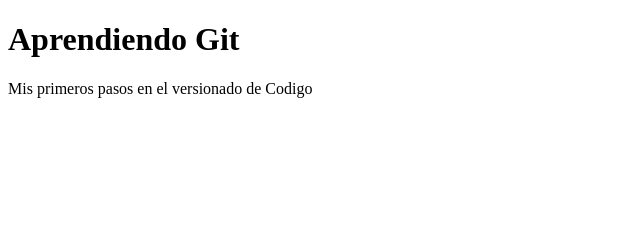
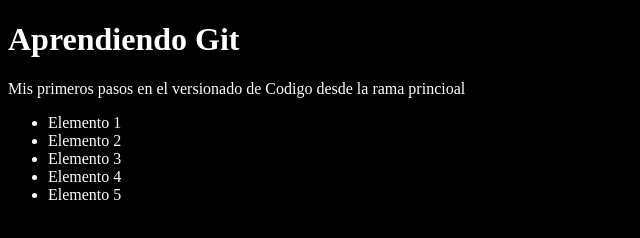
Before and after one commit to Miguel-Espitia97/youtube-git, a plain HTML site: page index.html in a window 1280 px wide. Shown: the whole page, without its empty margins (0-640 px from the left). Drawn offline with Linux system fonts and the light colour scheme.

Commit message:
Agregando style.css al index.html

```diff
--- a/index.html
+++ b/index.html
@@ -5,9 +5,17 @@
     <meta http-equiv="X-UA-Compatible" content="IE=edge">
     <meta name="viewport" content="width=device-width, initial-scale=1.0">
     <title>Aprendiendo Git </title>
+    <link rel="stylesheet" href="style.css">
 </head>
 <body>
     <h1>Aprendiendo Git</h1>
-    <p>Mis primeros pasos en el versionado de Codigo</p>
+    <p>Mis primeros pasos en el versionado de Codigo desde la rama princioal</p>
+    <ul>
+        <li>Elemento 1</li>
+        <li>Elemento 2</li>
+        <li>Elemento 3</li>
+        <li>Elemento 4</li>
+        <li>Elemento 5</li>
+    </ul>
 </body>
 </html>
```
